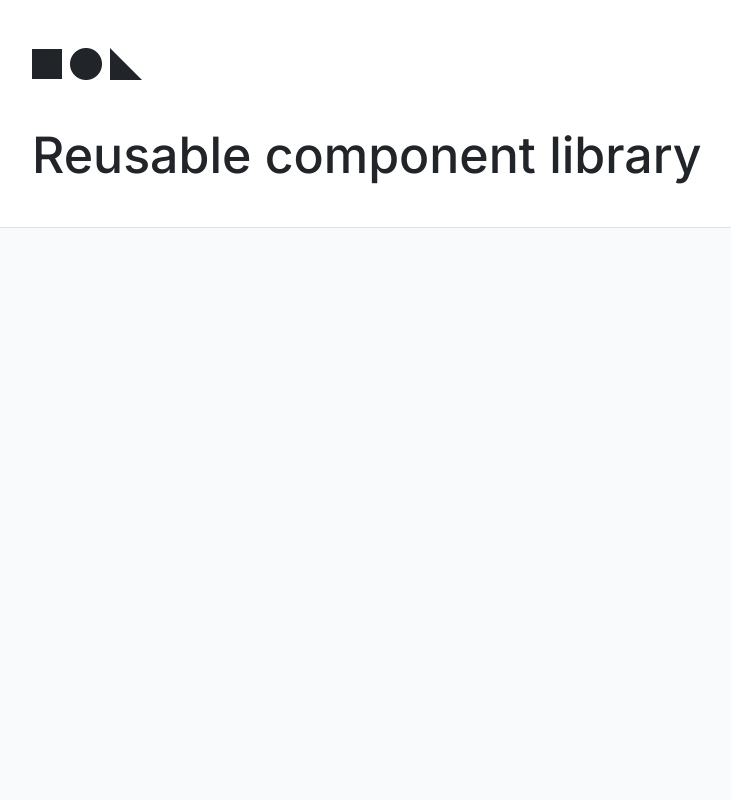
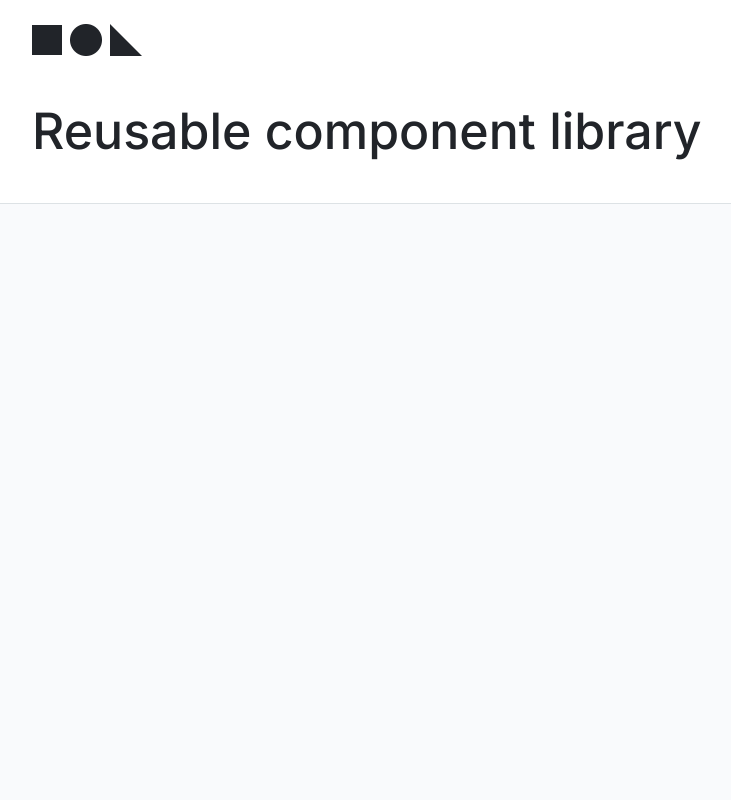
Before and after one commit to oksana-garibova/htmlcss-20230411_oksana-garibova, a website: page index.html in a window 1280 px wide. Shown: the top 800 px of the page, without its empty margins (53-784 px from the left). Drawn offline with Linux system fonts and the light colour scheme.

Commit message:
add edits

```diff
--- a/components/footer/footer.css
+++ b/components/footer/footer.css
@@ -15,6 +15,7 @@
     font-weight:500;
     padding-top:70px;
     padding-bottom:30px;
+    margin:0;
 }
 
 .footer__description{
--- a/components/header/header.css
+++ b/components/header/header.css
@@ -16,10 +16,7 @@
     padding-top:40px;
     padding-bottom:40px;
     text-align:left;
-}
-
-.header__menu{
-    padding-top:24px;
+    margin:0;
 }
 
 .header__logo-img{
--- a/index.html
+++ b/index.html
@@ -12,10 +12,10 @@
         <div class="page">
             <header class="header">
                 <div class="header__content">
-                    <div class="header__menu">
-                        <div class="header__logo"><img href="#" src="./assets/images/logo.png" class="header__logo-img" alt="logo"></div>
+                    <div class="header__logo">
+                        <img href="#" src="./assets/images/logo.png" class="header__logo-img" alt="logo">
                     </div>
-                    <div class="header__title">Reusable component library</div>
+                    <h1 class="header__title">Reusable component library</h1>
                 </div>
             </header>
             <main class="main">
@@ -24,7 +24,7 @@
             </main>
             <footer class="footer">
                 <div class="footer__content">
-                    <div class="footer__title">About</div>
+                    <h2 class="footer__title">About</h2>
                     <div class="footer__description">This project is a collection of professionally designed, pre-built, fully responsive HTML snippets you can drop into your projects. Get started by checking out our free preview components, or browsing the PNG previews in the categories you're most curious about.</div>
                 </div>
             </footer>
```
